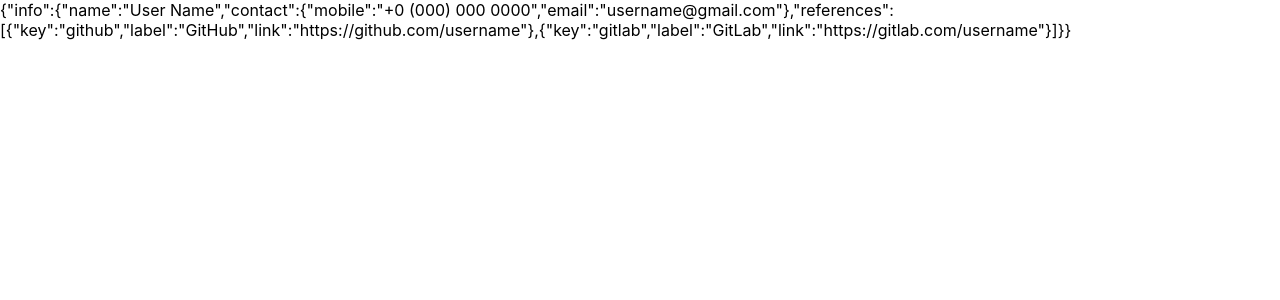
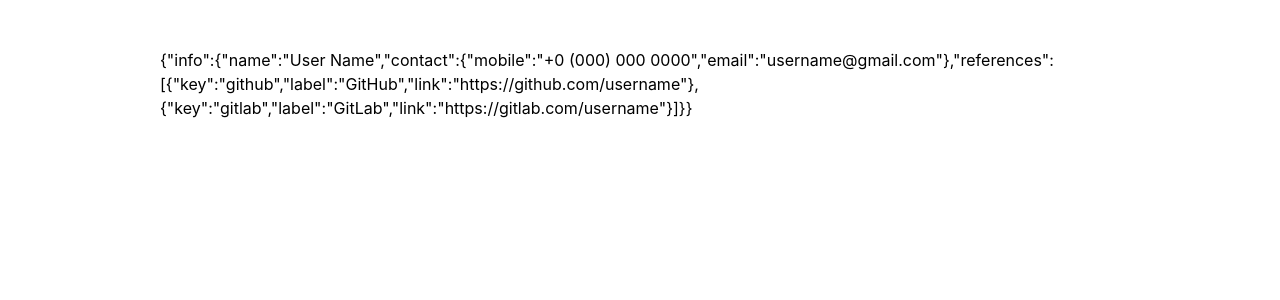
Before and after one commit to louvrecly/cv-generator-next, a Next.js app: page / in a window 1280 px wide. Shown: the top 300 px of the page. Built offline with nearby package versions, Linux system fonts and the light colour scheme.

Commit message:
Adjust styling with tailwindcss

```diff
--- a/layouts/default.js
+++ b/layouts/default.js
@@ -10,7 +10,7 @@
         <link rel="icon" href="/favicon.ico" />
       </Head>
 
-      <div className="default">{children}</div>
+      <div className="h-full">{children}</div>
     </>
   )
 }
--- a/pages/index.js
+++ b/pages/index.js
@@ -2,7 +2,7 @@
 
 export default function Home() {
   return (
-    <div>
+    <div className="mx-8 py-12 h-full max-w-screen-sm break-words md:mx-auto lg:max-w-[960px]">
       {JSON.stringify(data)}
     </div>
   )
--- a/styles/globals.css
+++ b/styles/globals.css
@@ -1,7 +1,12 @@
+@tailwind base;
+@tailwind components;
+@tailwind utilities;
+
 html,
 body {
   padding: 0;
   margin: 0;
+  height: 100%;
   font-family: -apple-system, BlinkMacSystemFont, Segoe UI, Roboto, Oxygen,
     Ubuntu, Cantarell, Fira Sans, Droid Sans, Helvetica Neue, sans-serif;
 }
@@ -14,3 +19,7 @@
 * {
   box-sizing: border-box;
 }
+
+#__next {
+  height: 100%;
+}
```
